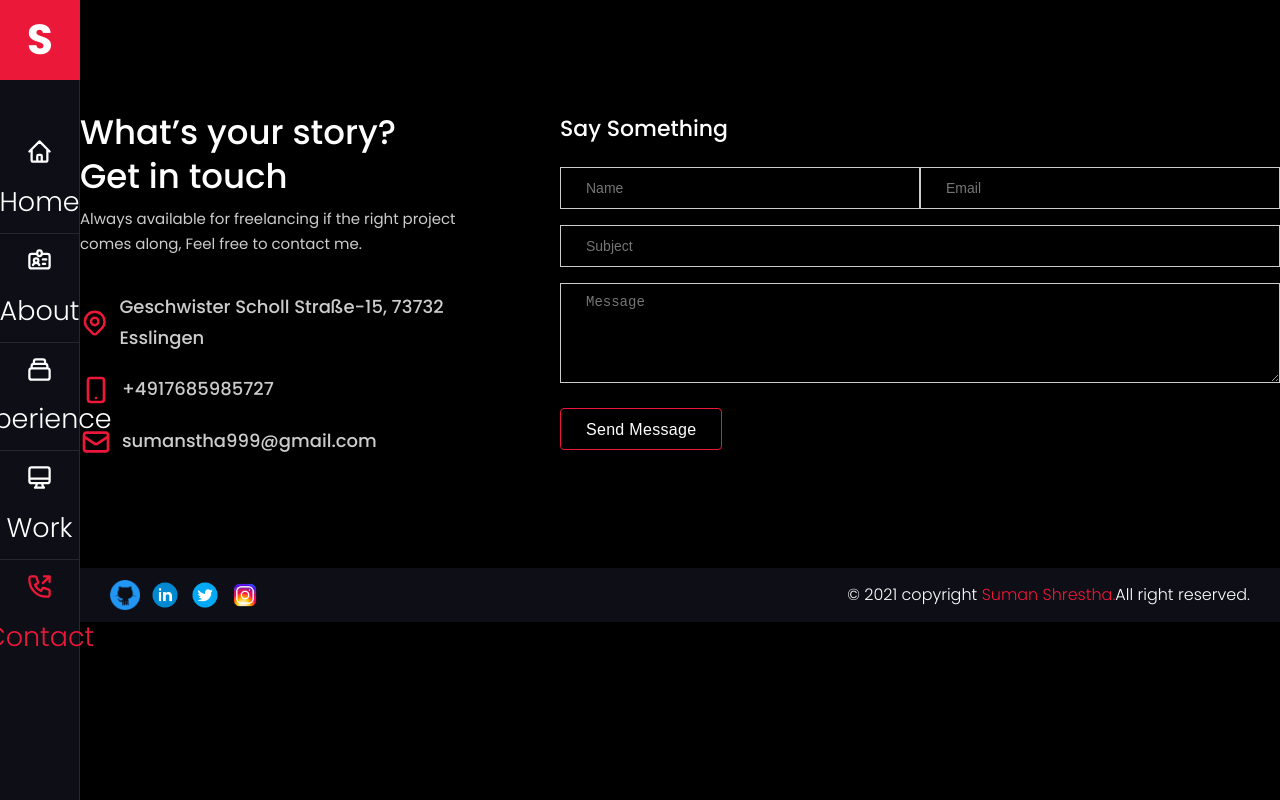
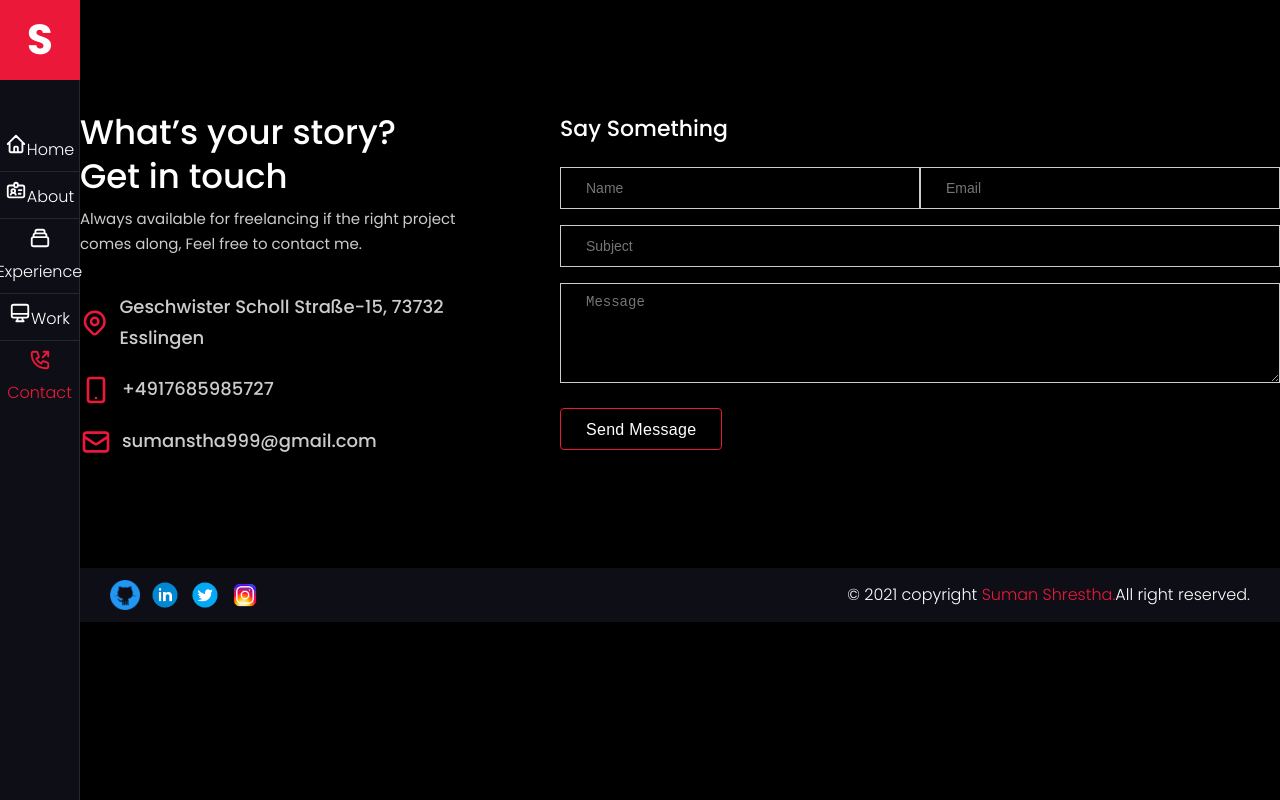
Before and after one commit to sumancfc/react-next-portfolio, a Next.js app: page /contact in a window 1280 px wide. Built offline with nearby package versions, Linux system fonts and the light colour scheme.

Commit message:
Fixed error

```diff
--- a/app/layout.tsx
+++ b/app/layout.tsx
@@ -1,5 +1,5 @@
+import "../styles/style.scss";
 import { Metadata } from "next";
-import "../styles/style.scss";
 import Header from "../components/Header";
 import Footer from "../components/Footer";
 import MobileMenu from "../components/MobileMenu";
--- a/app/page.tsx
+++ b/app/page.tsx
@@ -11,10 +11,10 @@ const HomePage: React.FC = () => {
 
         <Hero />
 
-        <BackgroundImage
+        {/* <BackgroundImage
           className='home-image'
           imageSrc='/img/home-banner.png'
-        />
+        /> */}
       </section>
     </>
   );
--- a/package.json
+++ b/package.json
@@ -13,8 +13,7 @@
     "next": "^15.1.3",
     "react": "^19.0.0",
     "react-dom": "^19.0.0",
-    "react-scripts": "^5.0.1",
-    "sass": "^1.43.2"
+    "sass": "^1.83.0"
   },
   "devDependencies": {
     "@types/node": "^22.10.5",
--- a/styles/partials/_header.scss
+++ b/styles/partials/_header.scss
@@ -100,14 +100,14 @@
         text-decoration: none;
         transition: all 0.35s ease;
         text-align: center;
-        font-size: 27px;
+        font-size: 16px;
 
         &.active {
           color: $colorRed;
         }
 
         .icons {
-          width: 27px;
+          width: 22px;
         }
       }
     }
```
Also changed, not shown: 1 other file (tests, documents, lock files or other folders).
